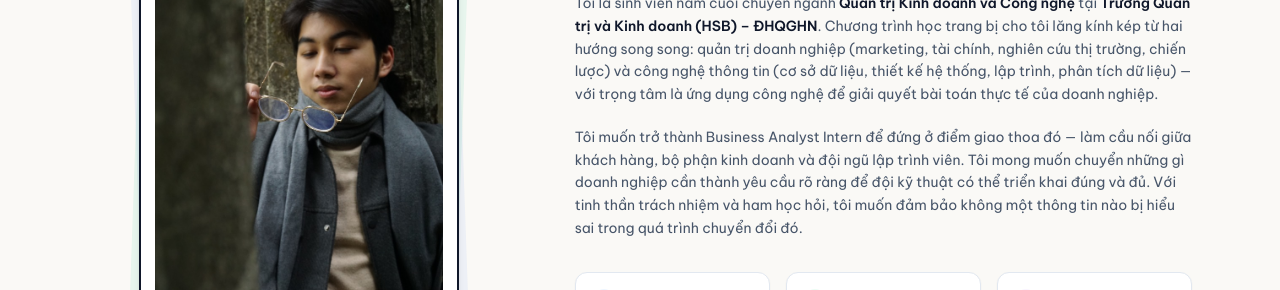
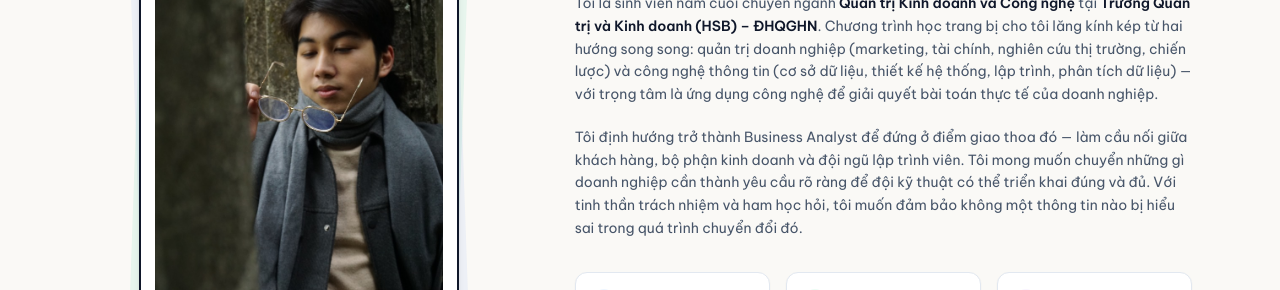
Before and after one commit to btdung375-design/portfolio, a React (Vite) app: page / in a window 1280 px wide. Shown: the part 920-1210 px from the top of the page. Built offline with nearby package versions, Linux system fonts and the light colour scheme.

Commit message:
style: change job preference text in About.tsx

```diff
--- a/src/components/About.tsx
+++ b/src/components/About.tsx
@@ -74,7 +74,7 @@ export default function About() {
                 doanh nghiệp.
               </p>
               <p>
-                Tôi muốn trở thành Business Analyst Intern để đứng ở điểm giao thoa đó — làm cầu nối giữa khách hàng, bộ phận kinh doanh và
+                Tôi định hướng trở thành Business Analyst để đứng ở điểm giao thoa đó — làm cầu nối giữa khách hàng, bộ phận kinh doanh và
                 đội ngũ lập trình viên. Tôi mong muốn chuyển những gì doanh nghiệp cần thành yêu cầu rõ ràng để đội kỹ thuật
                 có thể triển khai đúng và đủ. Với tinh thần trách nhiệm và ham học hỏi, tôi muốn đảm bảo không một thông tin nào bị
                 hiểu sai trong quá trình chuyển đổi đó.
```
